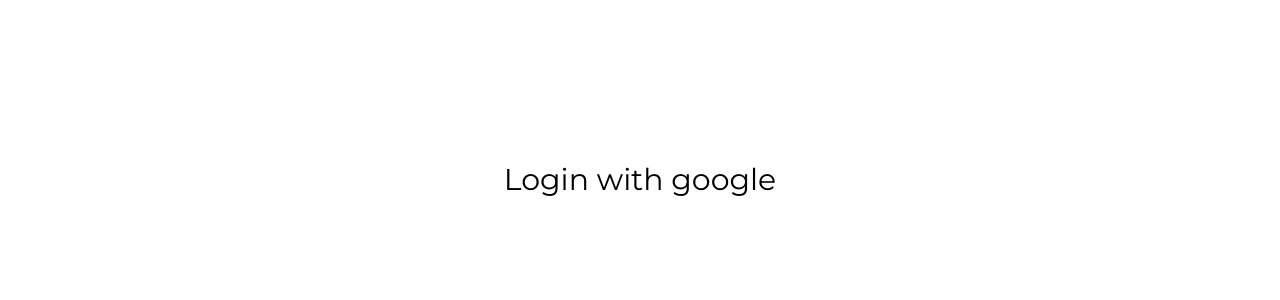
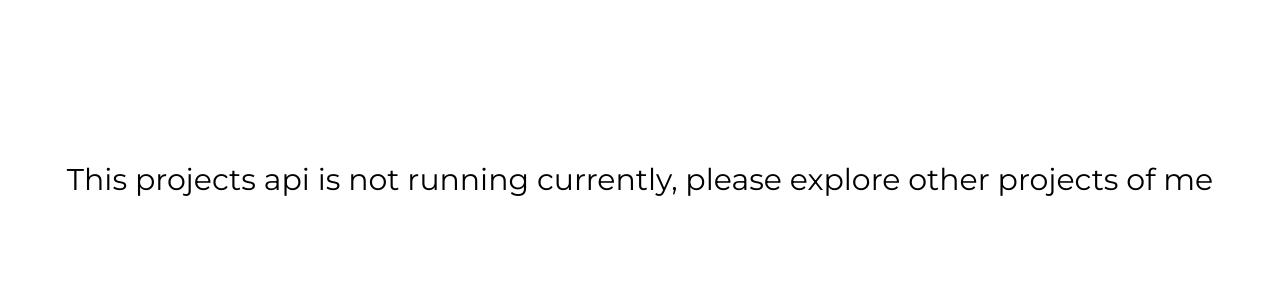
Before and after one commit to praveensubramani07/RedX-React, a React (Create React App) app: page /login in a window 1280 px wide. Shown: the top 300 px of the page. Built offline with nearby package versions, Linux system fonts and the light colour scheme.

Commit message:
Update Login.js

```diff
--- a/src/components/Login.js
+++ b/src/components/Login.js
@@ -70,7 +70,7 @@
     <>
       {!userEmail && (
         <div className="google">
-          <p className="login-p">Login with google</p>
+          <p className="login-p">This projects api is not running currently, please explore other projects of me</p>
           <GoogleLogin
             onSuccess={(credentialResponse) => {
               try {
```
